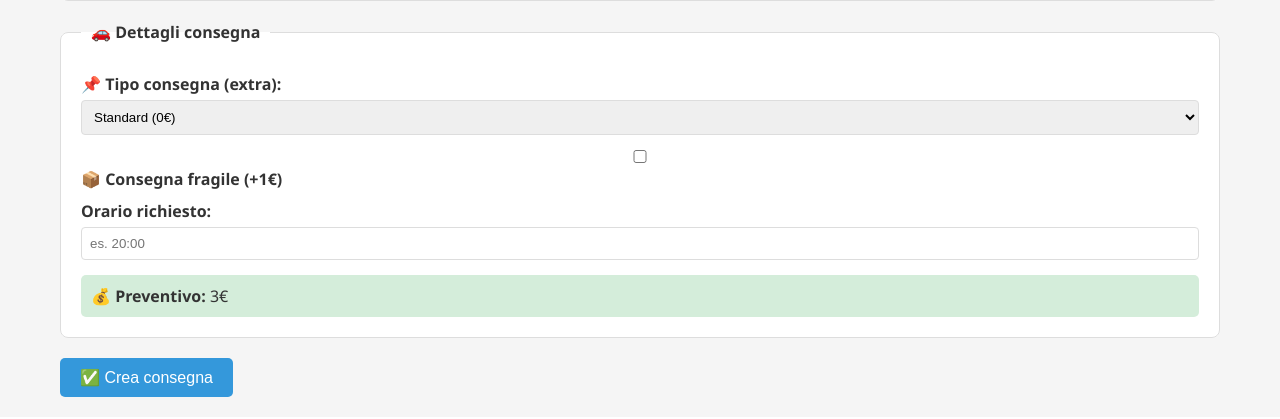
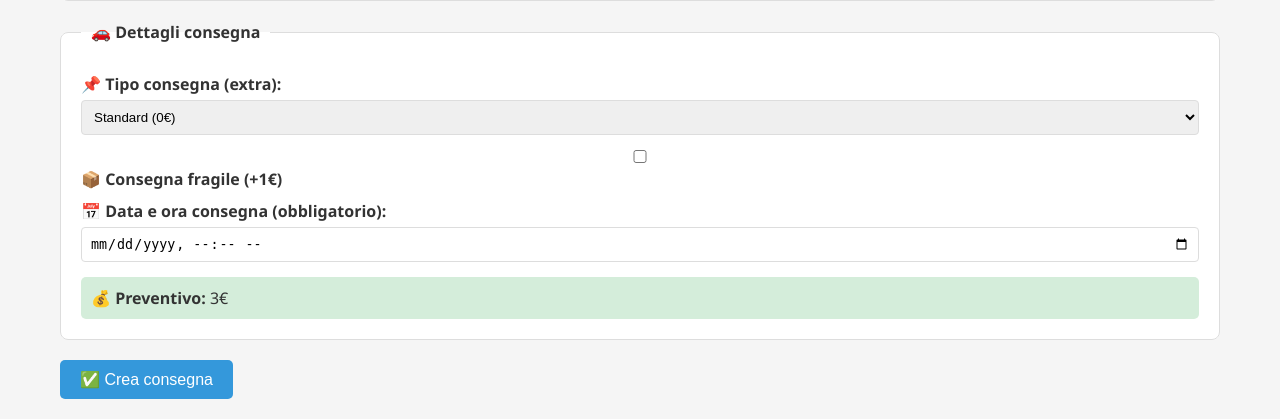
Before and after one commit to alux76/driver-consegne-personale, a Flask app: page /nuova in a window 1280 px wide. Shown: the part 943-1362 px from the top of the page. Before the commit the page ends 1340 px from the top, so only its background shows below. Run offline with Flask 3, Linux system fonts and the light colour scheme; some libraries are stand-ins or nearby versions.

Commit message:
Orario obbligatorio con datetime-local

```diff
--- a/templates/nuova_consegna.html
+++ b/templates/nuova_consegna.html
@@ -53,8 +53,8 @@
             📦 Consegna fragile (+1€)
         </label>
 
-        <label>Orario richiesto:</label>
-        <input type="text" name="orario_richiesto" placeholder="es. 20:00">
+        <label>📅 Data e ora consegna (obbligatorio):</label>
+        <input type="datetime-local" name="orario_richiesto" id="orario_richiesto" required>
 
         <div id="preventivo_anteprima" style="margin-top: 15px; padding: 10px; background: #d4edda; border-radius: 5px;">
             <strong>💰 Preventivo: </strong><span id="totale_anteprima">3.00</span>€
```
